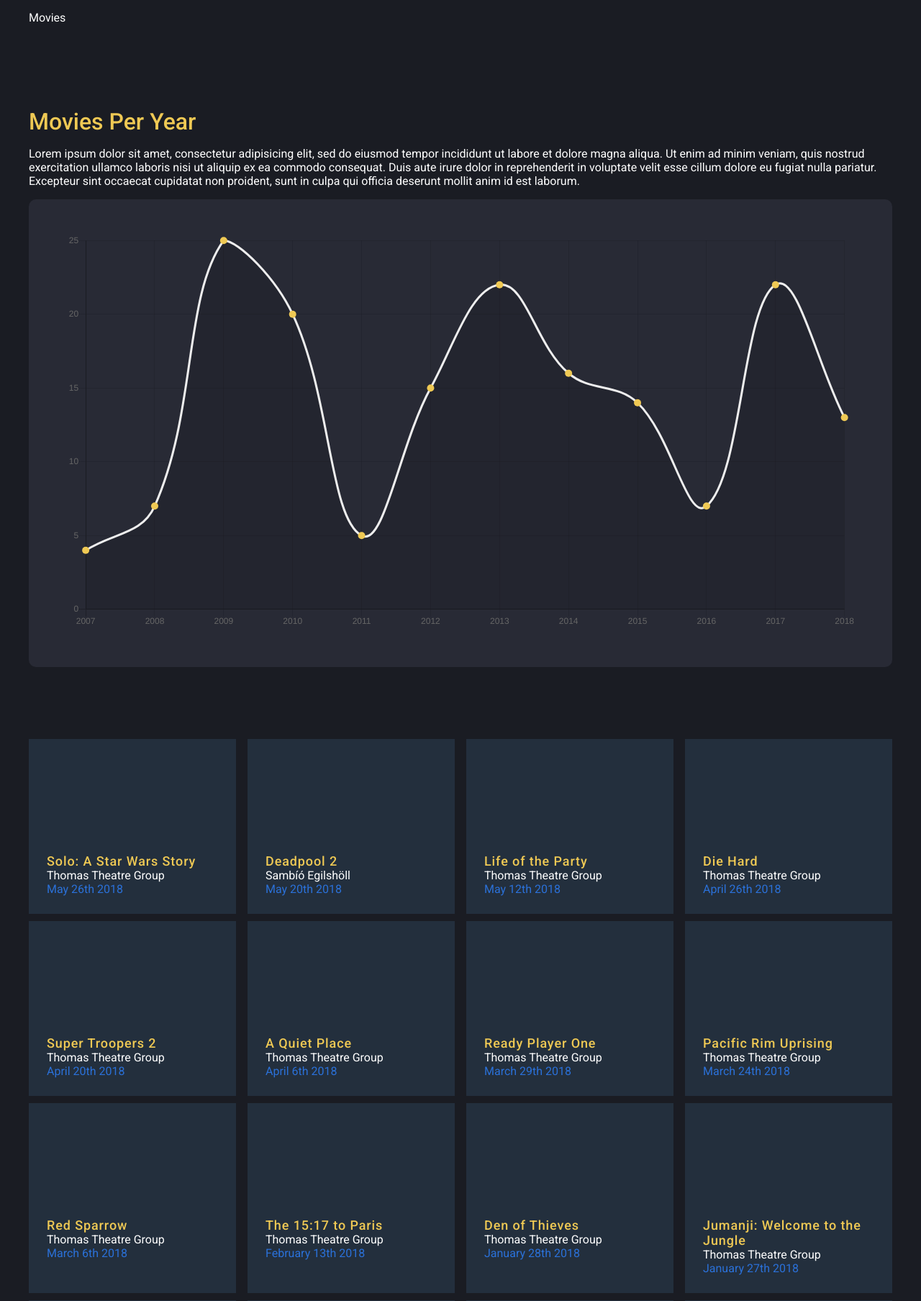
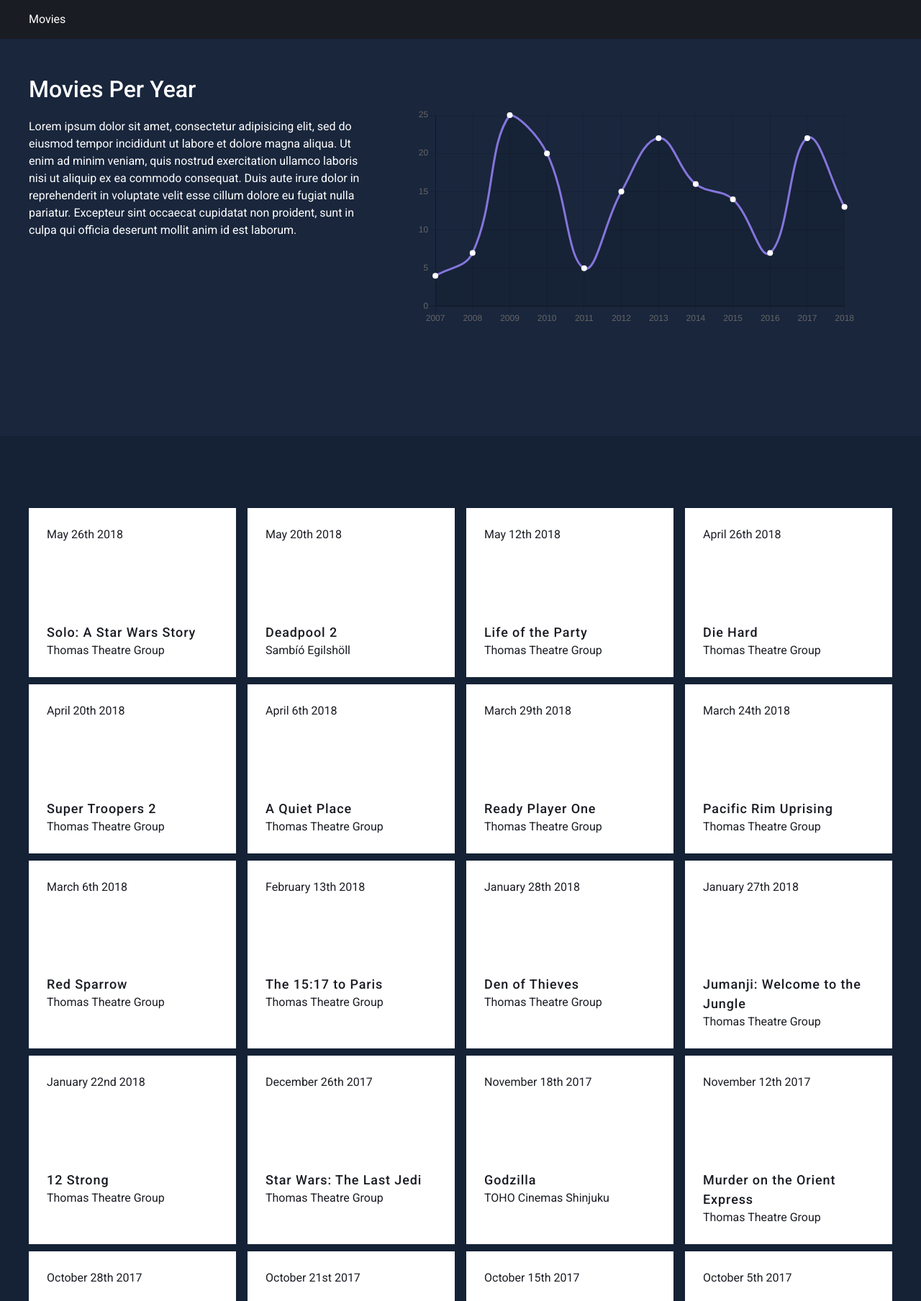
Before and after one commit to jacobproffer/movie-tickets, a PHP site: page / in a window 1280 px wide. Shown: the top 1808 px of the page at 72% size. Run offline with PHP 8.4, Linux system fonts and the light colour scheme; some libraries are stand-ins or nearby versions.

Commit message:
Work on styles

```diff
--- a/assets/scss/base/_general.scss
+++ b/assets/scss/base/_general.scss
@@ -28,12 +28,8 @@ body {
   font-size: 16px;
   color: $white;
   background: $body;
+  line-height: 1.5;
   font-family: "Roboto", sans-serif;
-}
-
-h1,
-h2 {
-  color: $yellow;
 }
 
 canvas {
--- a/assets/scss/base/_typography.scss
+++ b/assets/scss/base/_typography.scss
@@ -25,11 +25,6 @@ h4 {
 }
 
 h3,
-h4 {
-  color: $copy;
-}
-
-h3,
 h4,
 h5,
 p {
--- a/assets/scss/helpers/_mixins.scss
+++ b/assets/scss/helpers/_mixins.scss
@@ -15,6 +15,18 @@
 @mixin size($width, $height: $width) {
 	width: $width;
 	height: $height;
+}
+
+@mixin position($top: auto, $right: auto, $bottom: auto, $left: auto) {
+  top: $top;
+  right: $right;
+  bottom: $bottom;
+  left: $left;
+}
+
+@mixin absolute($top: auto, $right: auto, $bottom: auto, $left: auto) {
+  @include position($top, $right, $bottom, $left);
+  position: absolute;
 }
 
 @mixin transform($args) {
--- a/assets/scss/helpers/_variables.scss
+++ b/assets/scss/helpers/_variables.scss
@@ -8,3 +8,7 @@ $header: #aa9f96;
 $copy: #2b71d9;
 $hit: #282a35;
 $yellow: #efc954;
+
+$dark-purple: #152236;
+$light-purple: #19263c;
+$very-light-purple: #253450;
--- a/assets/scss/pages/_home.scss
+++ b/assets/scss/pages/_home.scss
@@ -1,23 +1,34 @@
 @import "superior";
 
+.grid {
+  @include cols;
+}
+
 .data {
-  padding: 150px 0 100px;
+  background-color: $light-purple;
+  padding: 100px 0 100px;
+}
+
+.data__column__left {
+  @include make-flex(4, 10);
+}
+
+.data__column__right {
+  @include make-flex(6, 10);
 }
 
 .data__chart {
   padding: 50px;
-  border-radius: 10px;
-  background-color: $hit;
 }
 
 .movies {
   position: relative;
+  background-color: $dark-purple;
   width: 100%;
-  padding: 0 0 150px;
+  padding: 100px 0;
 }
 
 .movies__tickets {
-  @include cols;
   align-items: stretch;
   align-content: stretch;
 }
@@ -34,6 +45,11 @@
 .movies__ticket__content {
   @include size(100%);
   @include ratio(16, 9);
-  background-color: #232f3d;
+  color: $black;
+  background-color: $white;
   padding: 25px;
 }
+
+.movies__date {
+  @include absolute(25px, auto, auto, 25px);
+}
--- a/index.html
+++ b/index.html
@@ -41,17 +41,23 @@
     <!-- The Data -->
     <section class="data">
       <div class="container container--wide">
-        <h1>Movies Per Year</h1>
-        <p>Lorem ipsum dolor sit amet, consectetur adipisicing elit, sed do eiusmod tempor incididunt ut labore et dolore magna aliqua. Ut enim ad minim veniam, quis nostrud exercitation ullamco laboris nisi ut aliquip ex ea commodo consequat. Duis aute irure dolor in reprehenderit in voluptate velit esse cillum dolore eu fugiat nulla pariatur. Excepteur sint occaecat cupidatat non proident, sunt in culpa qui officia deserunt mollit anim id est laborum.</p>
-        <div class="data__chart">
-          <canvas id="chart" style="position: relative;"></canvas>
+        <div class="grid data__grid">
+          <div class="data__column__left">
+            <h1>Movies Per Year</h1>
+            <p>Lorem ipsum dolor sit amet, consectetur adipisicing elit, sed do eiusmod tempor incididunt ut labore et dolore magna aliqua. Ut enim ad minim veniam, quis nostrud exercitation ullamco laboris nisi ut aliquip ex ea commodo consequat. Duis aute irure dolor in reprehenderit in voluptate velit esse cillum dolore eu fugiat nulla pariatur. Excepteur sint occaecat cupidatat non proident, sunt in culpa qui officia deserunt mollit anim id est laborum.</p>
+          </div>
+          <div class="data__column__right">
+            <div class="data__chart">
+              <canvas id="chart" style="position: relative;"></canvas>
+            </div>
+          </div>
         </div>
       </div>
     </section>
     <!-- The Movies -->
     <section class="movies">
       <div class="container container--wide">
-        <div class="movies__tickets">
+        <div class="grid movies__tickets">
         </div>
       </div>
     </section>
```
Also changed, not shown: dist/css/project-main.min.css, dist/js/app.min.js.
